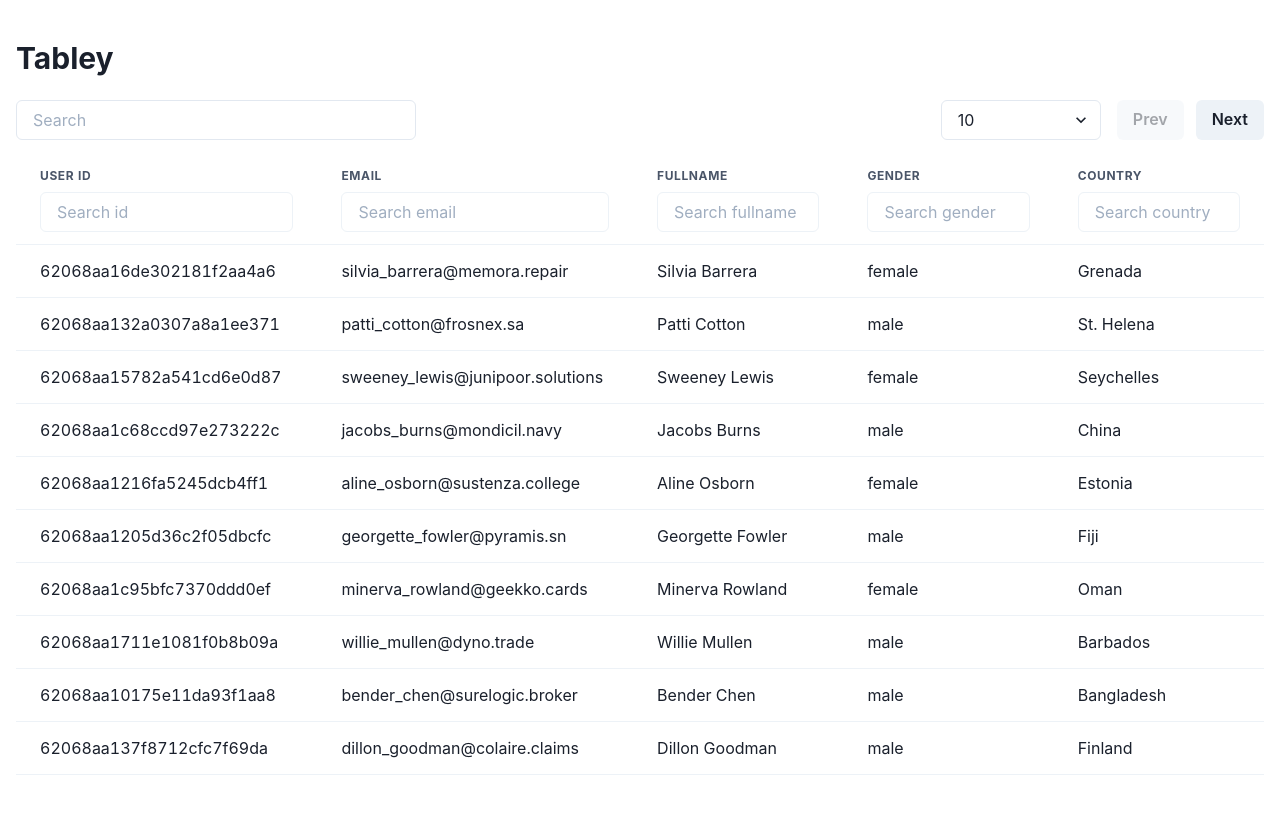
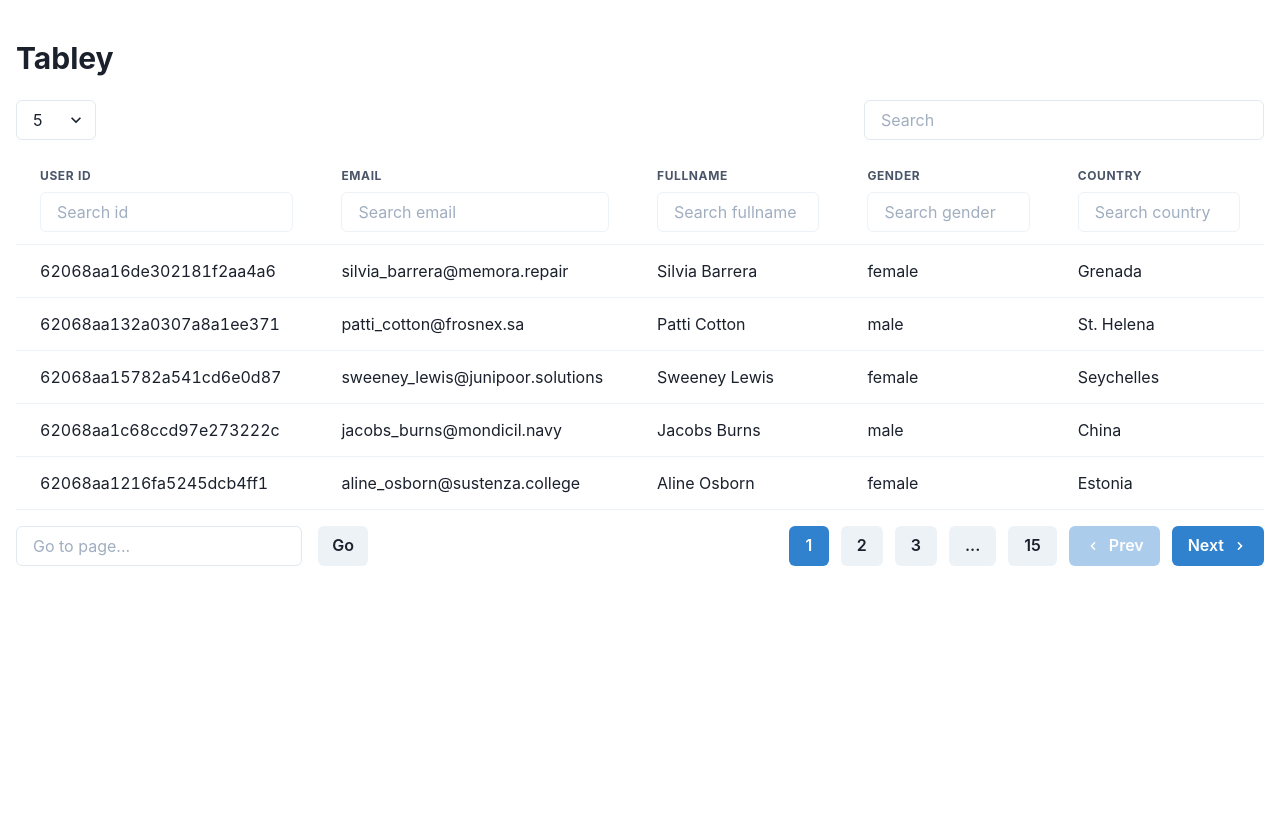
Before and after one commit to alfianandinugraha/next-tabley, a Next.js app: page / in a window 1280 px wide. Built offline with nearby package versions, Linux system fonts and the light colour scheme.

Commit message:
feat(pages/index.tsx): add pagination with number

```diff
--- /dev/null
+++ b/components/pagination.tsx
@@ -0,0 +1,101 @@
+import { Button } from "@chakra-ui/button";
+import { Box, HStack } from "@chakra-ui/layout";
+import { useMemo } from "react";
+
+type PaginationProps = {
+  currentPage: number;
+  data: any[];
+  onClick: (page: number) => void;
+  totalPages: number;
+};
+
+const Pagination = (props: PaginationProps) => {
+  const pages = useMemo(() => {
+    const result = [];
+
+    for (let i = 0; i < props.totalPages; i++) {
+      result.push(i);
+    }
+
+    return result;
+  }, [props.totalPages]);
+
+  const paginate = useMemo(() => {
+    const current = props.currentPage + 1;
+    let start = current - 1;
+    let end = current + 1;
+
+    if (!pages[end]) {
+      end = pages[pages.length - 1];
+      start = end - 2;
+    }
+
+    if (start <= 1) {
+      end -= start - 1;
+      start = 1;
+    }
+
+    if (end > pages.length) end = pages.length;
+
+    const result: number[] = [];
+
+    for (let i = start; i <= end; i++) {
+      result.push(i);
+    }
+
+    return {
+      start,
+      end,
+      pages: result,
+    };
+  }, [props.currentPage, pages]);
+
+  return (
+    <HStack spacing="3">
+      {paginate.start > 1 ? (
+        <>
+          <Button onClick={() => props.onClick(0)}>1</Button>
+        </>
+      ) : null}
+      {paginate.start > 2 ? (
+        <>
+          <Button>...</Button>
+        </>
+      ) : null}
+      {paginate.pages.map((item) => {
+        return (
+          <Button
+            key={item}
+            onClick={() => {
+              props.onClick(item - 1);
+            }}
+            colorScheme={props.currentPage + 1 === item ? "blue" : "gray"}
+          >
+            {item}
+          </Button>
+        );
+      })}
+      {paginate.end < pages.length - 1 ? (
+        <>
+          <Button>...</Button>
+        </>
+      ) : null}
+      {paginate.end < pages.length ? (
+        <>
+          <Button
+            colorScheme={
+              pages[pages.length - 1] === props.currentPage ? "blue" : "gray"
+            }
+            onClick={() => {
+              props.onClick(pages[pages.length - 1]);
+            }}
+          >
+            {pages[pages.length - 1] + 1}
+          </Button>
+        </>
+      ) : null}
+    </HStack>
+  );
+};
+
+export default Pagination;
--- a/pages/index.tsx
+++ b/pages/index.tsx
@@ -1,14 +1,19 @@
 import { Button } from "@chakra-ui/button";
-import { Input } from "@chakra-ui/input";
 import { Box, Heading, HStack, Stack, Text } from "@chakra-ui/layout";
 import { Container } from "@chakra-ui/layout";
 import { Select } from "@chakra-ui/select";
 import { Table, Tbody, Td, Th, Thead, Tr } from "@chakra-ui/table";
 import users from "@data/users";
+import Pagination from "components/pagination";
 import TextField from "components/text-field";
 import type { NextPage } from "next";
 import Head from "next/head";
-import { HiArrowUp, HiArrowDown } from "react-icons/hi";
+import {
+  HiArrowUp,
+  HiArrowDown,
+  HiChevronRight,
+  HiChevronLeft,
+} from "react-icons/hi";
 import {
   useTable,
   useGlobalFilter,
@@ -56,10 +61,16 @@ const Home: NextPage = () => {
     nextPage,
     previousPage,
     setPageSize,
+    pageOptions,
+    gotoPage,
+    state: { pageIndex },
   } = useTable(
     {
       data: users,
       columns,
+      initialState: {
+        pageSize: 5,
+      },
     },
     useFilters,
     useGlobalFilter,
@@ -76,33 +87,23 @@ const Home: NextPage = () => {
         Tabley
       </Heading>
       <Box mt="6" display="flex" justifyContent="space-between">
+        <Select
+          w="20"
+          onChange={(e) => {
+            setPageSize(+e.target.value);
+          }}
+        >
+          <option value="5">5</option>
+          <option value="25">25</option>
+          <option value="75">75</option>
+          <option value="150">150</option>
+          <option value="200">200</option>
+        </Select>
         <TextField
           placeholder="Search"
           maxW="400px"
           onChangeDebounce={setGlobalFilter}
         />
-        <Stack display="flex" spacing="4" direction="row">
-          <Select
-            w="40"
-            onChange={(e) => {
-              setPageSize(+e.target.value);
-            }}
-          >
-            <option value="10">10</option>
-            <option value="25">25</option>
-            <option value="75">75</option>
-            <option value="150">150</option>
-            <option value="200">200</option>
-          </Select>
-          <HStack spacing="3">
-            <Button disabled={!canPreviousPage} onClick={previousPage}>
-              Prev
-            </Button>
-            <Button disabled={!canNextPage} onClick={nextPage}>
-              Next
-            </Button>
-          </HStack>
-        </Stack>
       </Box>
       <Table {...getTableProps()} mt="4">
         <Thead>
@@ -156,6 +157,36 @@ const Home: NextPage = () => {
           })}
         </Tbody>
       </Table>
+      <Box mt="4" display="flex" justifyContent="space-between">
+        <Stack spacing="4" direction="row">
+          <TextField placeholder="Go to page..." />
+          <Button>Go</Button>
+        </Stack>
+        <HStack spacing="3">
+          <Pagination
+            currentPage={pageIndex}
+            totalPages={pageOptions.length}
+            data={pageOptions}
+            onClick={gotoPage}
+          />
+          <Button
+            disabled={!canPreviousPage}
+            onClick={previousPage}
+            colorScheme="blue"
+            leftIcon={<HiChevronLeft />}
+          >
+            Prev
+          </Button>
+          <Button
+            disabled={!canNextPage}
+            onClick={nextPage}
+            colorScheme="blue"
+            rightIcon={<HiChevronRight />}
+          >
+            Next
+          </Button>
+        </HStack>
+      </Box>
     </Container>
   );
 };
```
